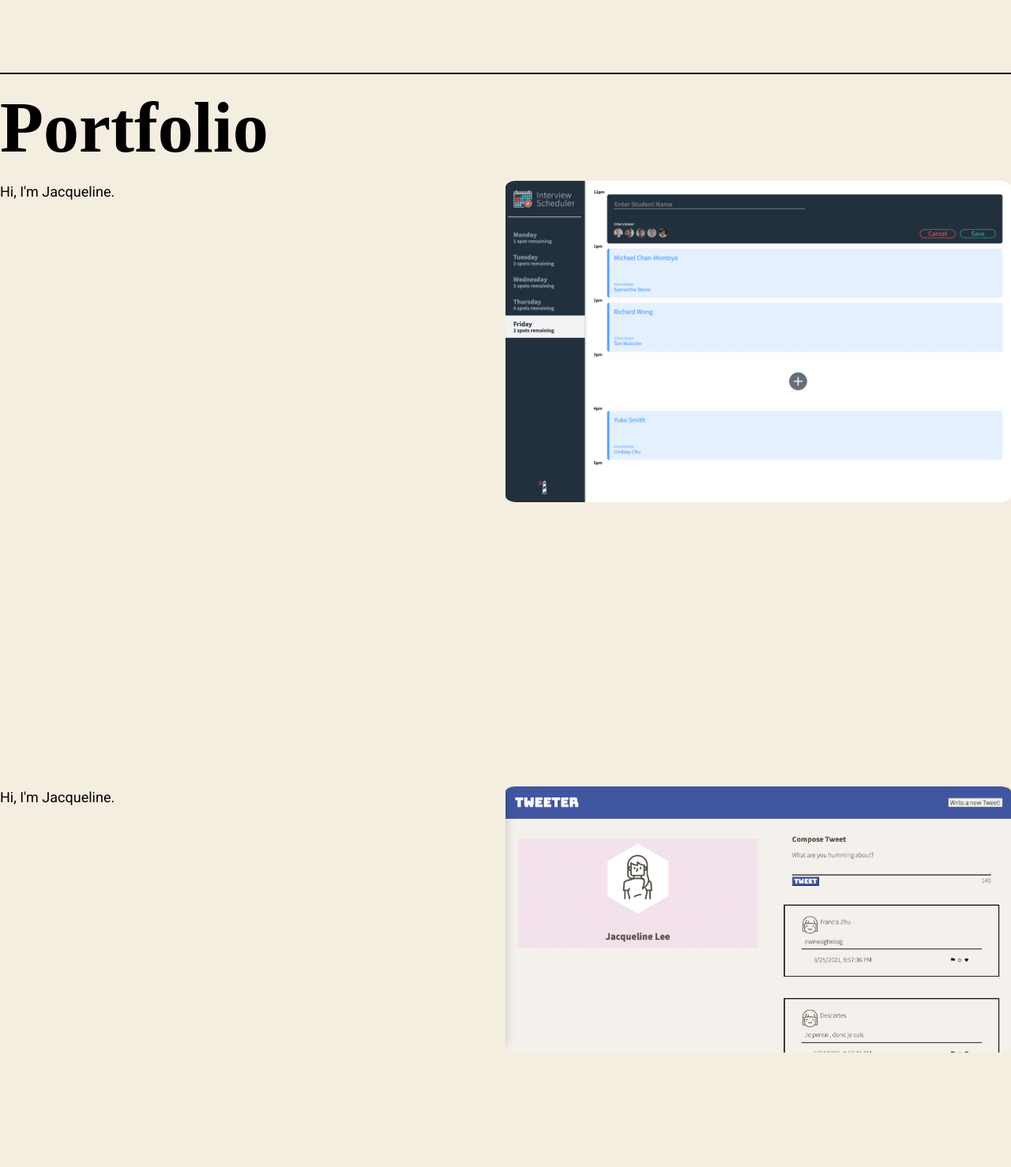
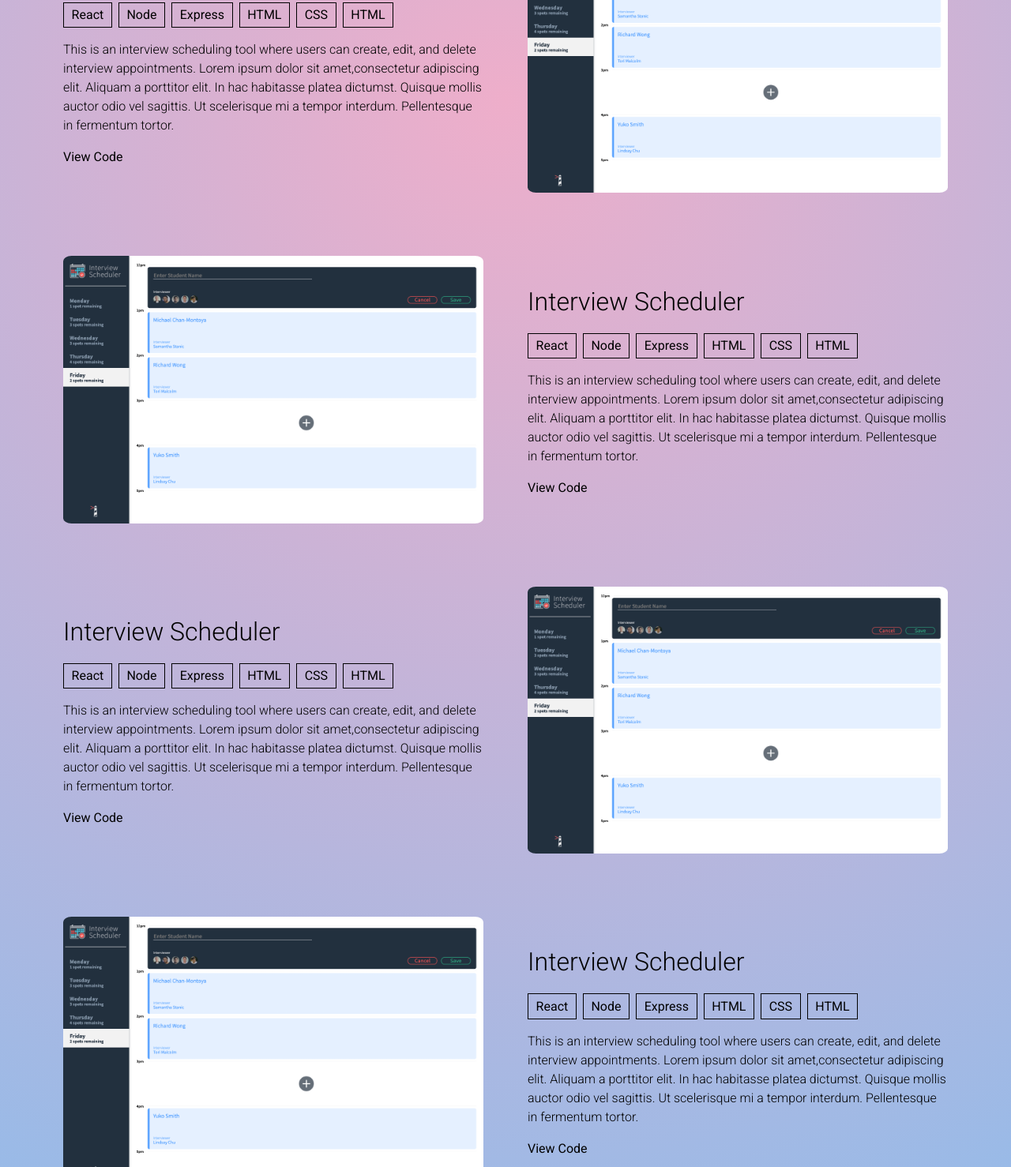
Before and after one commit to jacquelinel33/dev-portfolio, a plain HTML site: page index.html in a window 1280 px wide. Shown: the part 1322-2800 px from the top of the page at 79% size. Drawn offline with Linux system fonts and the light colour scheme; a web font is replaced by a local one.

Commit message:
portfolio columns

```diff
--- a/index.html
+++ b/index.html
@@ -1,12 +1,15 @@
 <!DOCTYPE html>
 <html lang="en">
   <head>
-    <meta charset="UTF-8">
-    <meta name="viewport" content="width=device-width, initial-scale=1.0">
-    <link rel="stylesheet" type="text/css" href="styles.css"/>
-    <link rel="preconnect" href="https://fonts.googleapis.com">
-<link rel="preconnect" href="https://fonts.gstatic.com" crossorigin>
-<link href="https://fonts.googleapis.com/css2?family=Kaisei+Opti&family=Roboto:wght@300;400;700&display=swap" rel="stylesheet">
+    <meta charset="UTF-8" />
+    <meta name="viewport" content="width=device-width, initial-scale=1.0" />
+    <link rel="stylesheet" type="text/css" href="styles.css" />
+    <link rel="preconnect" href="https://fonts.googleapis.com" />
+    <link rel="preconnect" href="https://fonts.gstatic.com" crossorigin />
+    <link
+      href="https://fonts.googleapis.com/css2?family=Kaisei+Opti&family=Roboto:wght@300;400;700&display=swap"
+      rel="stylesheet"
+    />
   </head>
   <body>
     <header>
@@ -22,50 +25,127 @@
           </ul>
         </div>
       </nav>
-    <div>
-        <h2>Jacqueline Lee</h2>
-        <p>Web Developer</p>
+      <div class="header-title">
+        <p>Hi, I'm Jacqueline.</p>
+        <p>A Web Developer</p>
+        <p>I am passionate about ....</p>
       </div>
     </header>
     <main>
       <section class="about">
         <h2 class="title">About</h2>
         <div class="flex-row">
-                <div class="flex-item">Hi, I'm Jacqueline. </div>
-                <div class="flex-item">test test test testtest testtest testtest testtest testtest testtest testtest testtest testtest testtest testtest testtest testtest testtest testtest testtest testtest testtest testtest test</div>
+          <div class="flex-item">Hi, I'm Jacqueline.</div>
+          <div class="flex-item">
+            test test test testtest testtest testtest testtest testtest testtest
+            testtest testtest testtest testtest testtest testtest testtest
+            testtest testtest testtest testtest testtest testtest test
           </div>
-
+        </div>
       </section>
       <section class="portfolio">
         <h2 class="title">Portfolio</h2>
         <div class="flex-row">
-                <div class="flex-item">Hi, I'm Jacqueline. </div>
+          <div class="flex-item project-details">
+            <h3 class="sub-title">Interview Scheduler</h3>
+            <ul class="stacks-list">
+              <li>React</li>
+              <li>Node</li>
+              <li>Express</li>
+              <li>HTML</li>
+              <li>CSS</li>
+              <li>HTML</li>
+            </ul>
+            <p>
+              This is an interview scheduling tool where users can create, edit,
+              and delete interview appointments. Lorem ipsum dolor sit
+              amet,consectetur adipiscing elit. Aliquam a porttitor elit. In hac
+              habitasse platea dictumst. Quisque mollis auctor odio vel
+              sagittis. Ut scelerisque mi a tempor interdum. Pellentesque in
+              fermentum tortor.
+            </p>
+            <div>View Code</div>
+          </div>
           <div class="flex-item">
-                    <img class="project-image" src="assets/interview-scheduler.png">
+            <img class="project-image" src="assets/interview-scheduler.png" />
+          </div>
+        </div>
+        <div class="flex-row-reverse">
+          <div class="flex-item project-details">
+            <h3 class="sub-title">Interview Scheduler</h3>
+            <ul class="stacks-list">
+              <li>React</li>
+              <li>Node</li>
+              <li>Express</li>
+              <li>HTML</li>
+              <li>CSS</li>
+              <li>HTML</li>
+            </ul>
+            <p>
+              This is an interview scheduling tool where users can create, edit,
+              and delete interview appointments. Lorem ipsum dolor sit
+              amet,consectetur adipiscing elit. Aliquam a porttitor elit. In hac
+              habitasse platea dictumst. Quisque mollis auctor odio vel
+              sagittis. Ut scelerisque mi a tempor interdum. Pellentesque in
+              fermentum tortor.
+            </p>
+            <div>View Code</div>
+          </div>
+          <div class="flex-item">
+            <img class="project-image" src="assets/interview-scheduler.png" />
           </div>
         </div>
         <div class="flex-row">
-                <div class="flex-item">Hi, I'm Jacqueline. </div>
+          <div class="flex-item project-details">
+            <h3 class="sub-title">Interview Scheduler</h3>
+            <ul class="stacks-list">
+              <li>React</li>
+              <li>Node</li>
+              <li>Express</li>
+              <li>HTML</li>
+              <li>CSS</li>
+              <li>HTML</li>
+            </ul>
+            <p>
+              This is an interview scheduling tool where users can create, edit,
+              and delete interview appointments. Lorem ipsum dolor sit
+              amet,consectetur adipiscing elit. Aliquam a porttitor elit. In hac
+              habitasse platea dictumst. Quisque mollis auctor odio vel
+              sagittis. Ut scelerisque mi a tempor interdum. Pellentesque in
+              fermentum tortor.
+            </p>
+            <div>View Code </div>
+          </div>
           <div class="flex-item">
-                    <img class="project-image" src="assets/tweeter.png">
+            <img class="project-image" src="assets/interview-scheduler.png" />
           </div>
         </div>
-            <div class="flex-row">
-                <div class="flex-item">Hi, I'm Jacqueline. </div>
+        <div class="flex-row-reverse">
+          <div class="flex-item project-details">
+            <h3 class="sub-title">Interview Scheduler</h3>
+            <ul class="stacks-list">
+              <li>React</li>
+              <li>Node</li>
+              <li>Express</li>
+              <li>HTML</li>
+              <li>CSS</li>
+              <li>HTML</li>
+            </ul>
+            <p>
+              This is an interview scheduling tool where users can create, edit,
+              and delete interview appointments. Lorem ipsum dolor sit
+              amet,consectetur adipiscing elit. Aliquam a porttitor elit. In hac
+              habitasse platea dictumst. Quisque mollis auctor odio vel
+              sagittis. Ut scelerisque mi a tempor interdum. Pellentesque in
+              fermentum tortor.
+            </p>
+            <div>View Code</div>
+          </div>
           <div class="flex-item">
-                    <img class="project-image" src="assets/lighthouseLabGame.png">
+            <img class="project-image" src="assets/interview-scheduler.png" />
           </div>
         </div>
       </section>
-        <section class="contact">
-            <h2 class="title">Contact</h2>
-            <div class="flex-row">
-                <div class="flex-item">Hi, I'm Jacqueline. </div>
-                <div class="flex-item">test test</div>
-            </div>
-        </section>
-
     </main>
-
   </body>
 </html>
--- a/styles.css
+++ b/styles.css
@@ -37,6 +37,7 @@
   */
   p, h1, h2, h3, h4, h5, h6 {
     overflow-wrap: break-word;
+    font-weight: lighter;
   }
   /*
     8. Create a root stacking context
@@ -46,14 +47,15 @@
   }
 
 html {
-    font-size: 18px;
+    font-size: 16px;
     font-family: 'Kaisei Opti', serif;
     margin: 0 auto;
-    background-color: #f4eee1;
+    background: rgb(238,174,202);
+    background: radial-gradient(circle, rgba(238,174,202,1) 0%, rgba(148,187,233,1) 100%);
 }
 
 .nav-logo div {
-    font-size: 3rem;
+    /* font-size: 1.5rem; */
     border: 1px black solid;
     padding: 1rem;
 }
@@ -61,7 +63,7 @@ html {
 nav {
     display: flex;
     justify-content: space-between;
-    padding: 2rem 10rem;
+    padding: 1rem 10rem;
     border-bottom: .5px rgba(26, 26, 26, 0.45) solid;
 }
 
@@ -83,7 +85,7 @@ header {
 
 .nav-links li {
     padding: 0 1rem;
-    font-size: 2rem;
+    font-size: 1.5rem;
 }
 
 main {
@@ -93,6 +95,7 @@ main {
     max-width: 1440px;
     margin:0 auto;
     gap: 2rem;
+    padding: 0 10vh;
 }
 
 .title {
@@ -104,11 +107,20 @@ main {
 .flex-row {
     display: flex;
     flex-direction: row;
-    margin-bottom: 20rem;
+    margin-bottom: 5rem;
+    gap: 3.5rem;
+}
+
+.flex-row-reverse {
+    display: flex;
+    margin-bottom: 5rem;
+    gap: 3.5rem;
+    flex-direction: row-reverse;
 }
 
 .flex-item{
     flex: 1;
+    align-self: center;
 }
 
 .project-image {
@@ -116,3 +128,34 @@ main {
     max-width: 100%;
     height: auto;
 }
+
+.header-title {
+    display: flex;
+    justify-content: center;
+    flex-direction: column;
+    font-size: 4rem;
+    padding: 2rem;
+    align-items: center;
+}
+
+.stacks-list {
+    list-style: none;
+    display: flex;
+    padding: 0;
+    gap: .5rem;
+}
+
+.stacks-list li {
+    border: 1px solid black;
+    padding: .2rem .6rem;
+}
+
+.sub-title {
+    font-size: 2rem;
+}
+
+.project-details {
+    display: flex;
+    flex-direction: column;
+    gap: 1rem;
+}
```
Lines whose indentation alone changed are shown as unchanged.
